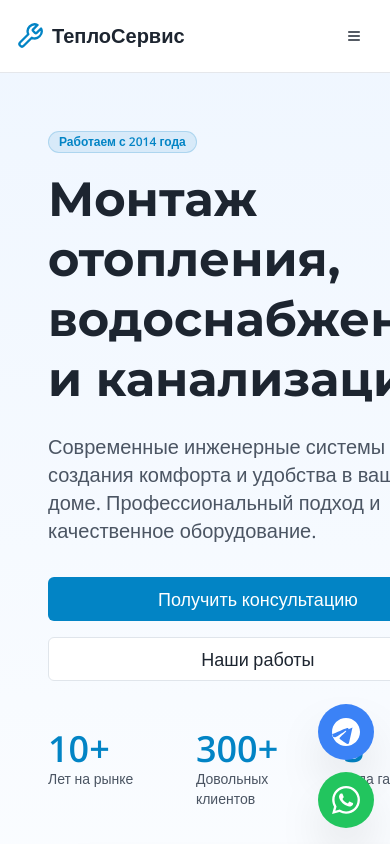
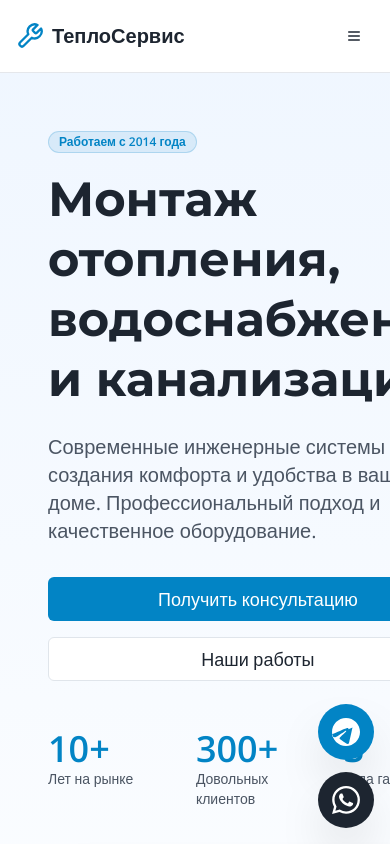
Before and after one commit to pr-poehali-dev/heating-water-supply-installation, a React (Vite) app: page / in a window 390 px wide. Shown: the top 844 px of the page. Built offline with nearby package versions, Linux system fonts and the light colour scheme.

Commit message:
Fix: уточнения и исправления

```diff
--- a/src/pages/Index.tsx
+++ b/src/pages/Index.tsx
@@ -544,7 +544,7 @@ const Index = () => {
           href="https://t.me/Avikvstanet"
           target="_blank"
           rel="noopener noreferrer"
-          className="w-14 h-14 md:w-16 md:h-16 bg-blue-500 hover:bg-blue-600 text-white rounded-full flex items-center justify-center shadow-2xl transition-all hover:scale-110 group"
+          className="w-14 h-14 md:w-16 md:h-16 bg-primary hover:bg-primary/90 text-white rounded-full flex items-center justify-center shadow-2xl transition-all hover:scale-110 group"
           aria-label="Написать в Telegram"
         >
           <svg
@@ -554,14 +554,14 @@ const Index = () => {
           >
             <path d="M12 0C5.373 0 0 5.373 0 12s5.373 12 12 12 12-5.373 12-12S18.627 0 12 0zm5.562 8.161c-.18.717-1.969 9.28-2.781 12.311-.344 1.284-.694 1.714-1.139 1.756-.968.089-1.704-.64-2.643-1.253-1.469-.959-2.299-1.556-3.725-2.489-1.647-1.079-.579-1.673.359-2.642.245-.253 4.508-4.134 4.593-4.487.011-.044.021-.208-.078-.294-.099-.087-.245-.057-.35-.034-.149.033-2.525 1.605-7.128 4.716-.674.463-1.285.688-1.832.675-.603-.014-1.764-.341-2.627-.622-.874-.281-1.568-.429-1.507-.906.032-.248.385-.502 1.061-.762 4.146-1.805 6.909-2.998 8.29-3.58 3.943-1.641 4.764-1.927 5.298-1.935.118-.002.381.027.552.166.145.117.185.275.204.386.019.111.042.364.024.562z"/>
           </svg>
-          <span className="absolute -top-1 -right-1 w-4 h-4 md:w-5 md:h-5 bg-red-500 rounded-full animate-ping"></span>
+          <span className="absolute -top-1 -right-1 w-4 h-4 md:w-5 md:h-5 bg-primary/80 rounded-full animate-ping"></span>
         </a>
 
         <a
           href="https://wa.me/79931177207"
           target="_blank"
           rel="noopener noreferrer"
-          className="w-14 h-14 md:w-16 md:h-16 bg-green-500 hover:bg-green-600 text-white rounded-full flex items-center justify-center shadow-2xl transition-all hover:scale-110 group"
+          className="w-14 h-14 md:w-16 md:h-16 bg-secondary hover:bg-secondary/90 text-white rounded-full flex items-center justify-center shadow-2xl transition-all hover:scale-110 group"
           aria-label="Написать в WhatsApp"
         >
           <svg
```
